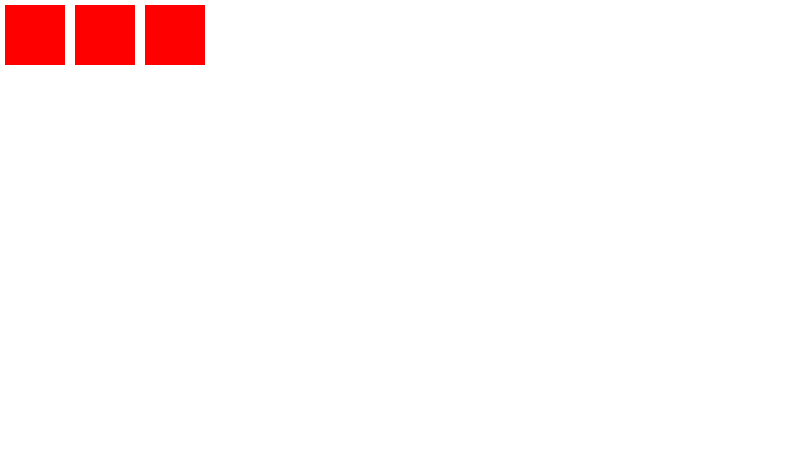
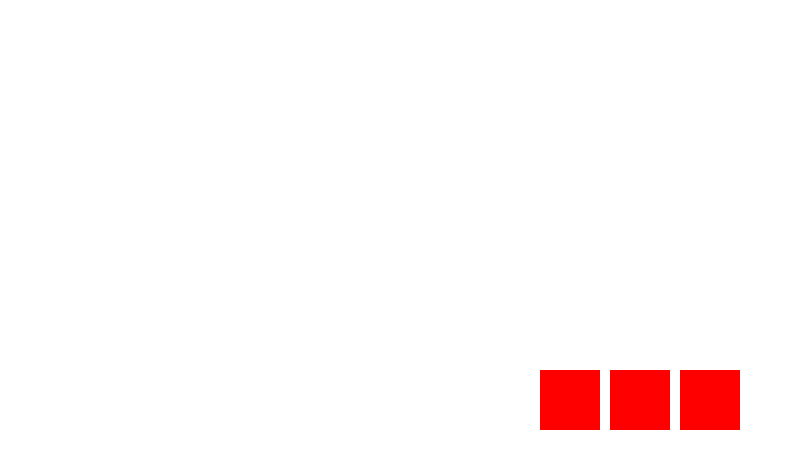
Before and after one commit to vitorararuna/FlexBox, a plain HTML site: page index.html in a window 1280 px wide. Shown: the whole page, without its empty margins (0-798 px from the left). Drawn offline with Linux system fonts and the light colour scheme.

Commit message:
Alinhamento de Conteúdo

```diff
--- a/styles.css
+++ b/styles.css
@@ -14,6 +14,19 @@ html, body, #app{
   /* "row" Direção dos itens filhos do app vão sempre seguir na mesma linha*/
   /* "column" Direção dos itens filhos do app vão sempre seguir na mesma coluna*/
 
+  align-items: center;
+  /* Caso "row" o align-items vai alinhar verticalmente */
+  /* Caso "column" o align-items vai alinhar horizontalmente */
+
+  justify-content: center;
+  /* Caso "row" o justify-content vai alinhar horizontalmente */
+  /* Caso "column" o align-items vai alinhar verticalmente */
+
+  /* Tem algumas propriedades especiais:
+      * space-betwenn: espaço igual entre todos os itens
+      * space-arround: espaço igual entre todos os itens + espaço no começo e no fim
+    */
+
 }
 
 .box{
```
